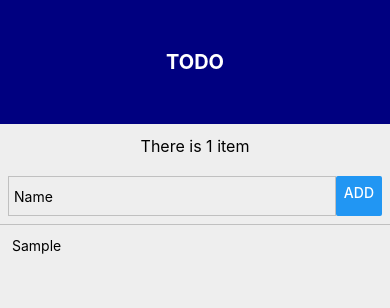
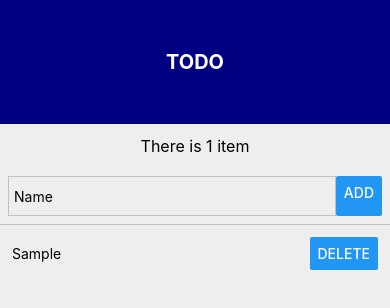
Before and after one commit to pareshmeb/compono-react-native-test, a React Native app: screen / in a window 390 px wide. Both pictures are taken after typing "Sample" into the empty fields and a click on the button "ADD". Shown: the top 308 px of the page. Built offline with nearby package versions, Linux system fonts and the light colour scheme.

Commit message:
Add deleting items

```diff
--- a/src/components/Todos.tsx
+++ b/src/components/Todos.tsx
@@ -1,5 +1,5 @@
 import React, { useState } from 'react';
-import { View, Text, FlatList, StyleSheet } from 'react-native';
+import { View, Text, FlatList, StyleSheet, Button } from 'react-native';
 
 import { CreateEntry } from './CreateEntry';
 
@@ -16,6 +16,8 @@ const styles = StyleSheet.create({
   },
   itemView: {
     flexDirection: 'row',
+    justifyContent: 'space-between',
+    alignItems: 'center',
     padding: 12,
     borderTopColor: 'silver',
     borderTopWidth: 1,
@@ -40,6 +42,10 @@ export const Todos = () => {
     setItems(sortedItems);
   }
 
+  const deleteItem = (itemKey: string) => {
+    setItems(items.filter(item => item.key !== itemKey));
+  }
+
   return (
     <View>
       <Text style={styles.summary}>There {items.length == 1 ? 'is' : 'are'} {items.length > 0 ? items.length : 'no'} item{items.length == 1 ? '' : 's'}</Text>
@@ -49,6 +55,7 @@ export const Todos = () => {
         renderItem={({ item }) => (
           <View key={item.key} style={styles.itemView}>
             <Text>{item.title}</Text>
+            <Button onPress={_ => deleteItem(item.key)} title="Delete" />
           </View>
         )}
       />
```
